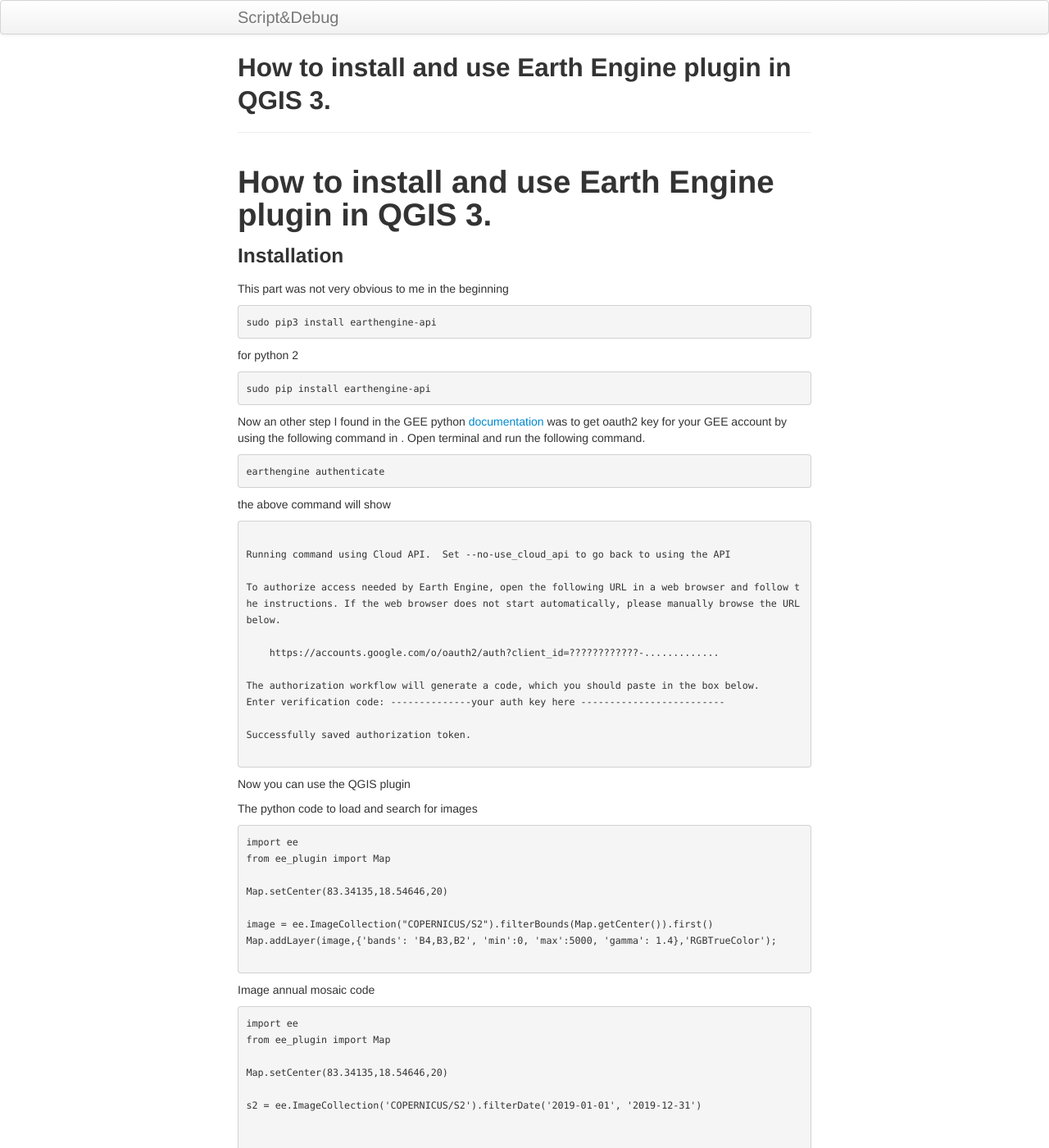
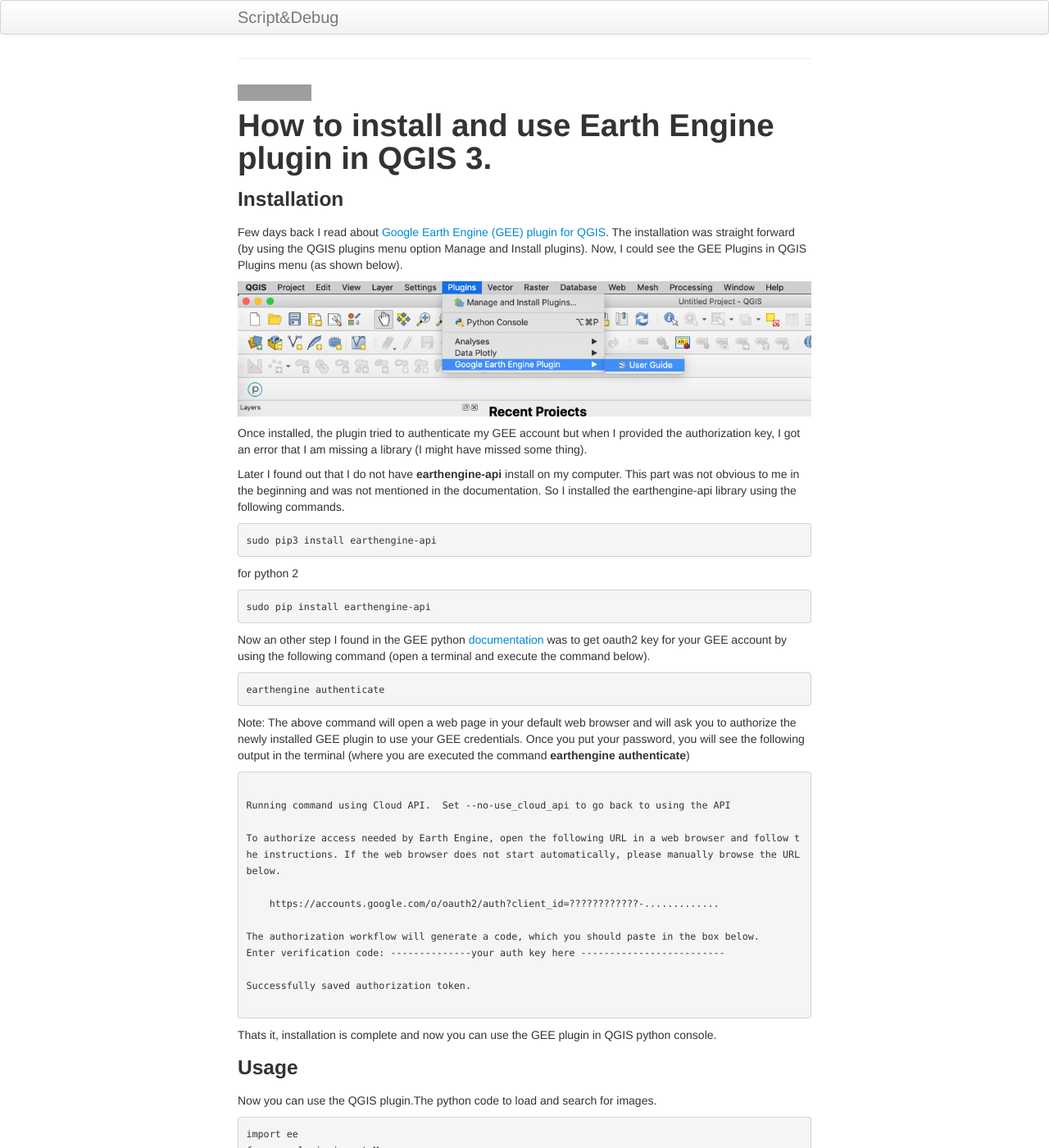
Before and after one commit to mnahmad/scriptndebug, a Jekyll site: the page built from pages/qgis/plugins/ee_install_and_use.md, in a window 1280 px wide and 1400 px high. Shown: the whole window at 82% size. Built offline with Jekyll 4.4.1, drawn with Linux system fonts in a browser that asks for light colours; our own code applies the rules of GitHub Pages for plain Markdown files; some of the changed text lies outside the part shown; grey boxes are pictures that could not be loaded.

Commit message:
GEE install blog added and index page updated with link

````diff
--- a/pages/qgis/plugins/ee_install_and_use.md
+++ b/pages/qgis/plugins/ee_install_and_use.md
@@ -1,8 +1,17 @@
+![Platform](https://img.shields.io/badge/Software-QGIS3.8-green.svg?longCache=true)
+
+
 # How to install and use Earth Engine plugin in QGIS 3.
 
+### Installation
+Few days back I read about [Google Earth Engine (GEE) plugin for QGIS](https://gee-community.github.io/qgis-earthengine-plugin/). The installation was straight forward (by using the QGIS plugins menu option Manage and Install plugins). Now, I could see the GEE Plugins in QGIS Plugins menu (as shown below).
 
-### Installation
-This part was not very obvious to me in the beginning
+![Image](gee-plugin-qgis.png)
+
+Once installed, the plugin tried to authenticate my GEE account but when I provided the authorization key, I got an error that I am missing a library (I might have missed some thing).
+
+
+Later I found out that I do not have __earthengine-api__ install on my computer. This part was not obvious to me in the beginning and was not mentioned in the documentation. So I installed the earthengine-api library using the following commands.
 
 ```
 sudo pip3 install earthengine-api
@@ -14,14 +23,14 @@
 sudo pip install earthengine-api
 ```
 
-
-Now an other step I found in the GEE python [documentation](https://developers.google.com/earth-engine/python_install-conda.html) was to get oauth2 key for your GEE account by using the following command in . Open terminal and run the following command.
+Now an other step I found in the GEE python [documentation](https://developers.google.com/earth-engine/python_install-conda.html) was to get oauth2 key for your GEE account by using the following command (open a terminal and execute the command below).
 
 ```
 earthengine authenticate
 ```
 
-the above command will show
+Note: The above command will open a web page in your default web browser and will ask you to authorize the newly installed GEE plugin to use your GEE credentials. Once you put your password, you will see the following output in the terminal (where you are executed the command __earthengine authenticate__)
+
 
 ```
 
@@ -38,40 +47,26 @@
 
 ```
 
-Now you can use the QGIS plugin
+Thats it, installation is complete and now you can use the GEE plugin in QGIS python console.
 
+### Usage
 
-The python code to load and search for images
+Now you can use the QGIS plugin.The python code to load and search for images.
+
 ```
 import ee
 from ee_plugin import Map
 
-Map.setCenter(83.34135,18.54646,20)
+Map.setCenter(36.8219,1.2921,20)
 
 image = ee.ImageCollection("COPERNICUS/S2").filterBounds(Map.getCenter()).first()
 Map.addLayer(image,{'bands': 'B4,B3,B2', 'min':0, 'max':5000, 'gamma': 1.4},'RGBTrueColor');
 
 ```
 
-Image annual mosaic code
+Output
 
-```
-import ee
-from ee_plugin import Map
-
-Map.setCenter(83.34135,18.54646,20)
-
-s2 = ee.ImageCollection('COPERNICUS/S2').filterDate('2019-01-01', '2019-12-31')
+![Image](gee-python-code.png)
 
 
-blue    = s2.select('B2').reduce(ee.Reducer.median())
-green   = s2.select('B3').reduce(ee.Reducer.median())
-red     = s2.select('B4').reduce(ee.Reducer.median())
-
-rgb_stack = ee.Image(blue).addBands(green)
-rgb_stack = rgb_stack.addBands(red)
-
-Map.addLayer(rgb_stack,{'bands': 'B4_median,B3_median,B2_median', 'min':0, 'max':5000, 'gamma': 1.4},'RGBTrueColor_median')
-
-
-```
+Note, the above code is taken from [GEE plugin page](https://gee-community.github.io/qgis-earthengine-plugin/), except the coordinates for Nairobi.
````
Also changed, not shown: index.md (+1 -0 lines), pages/qgis/create_grid.md (+1 -2 lines), pages/qgis/gee_annual_image-mosaic/annual_image-mosaic.md (added, +23 -0 lines), pages/qgis/plugins/gee-plugin-qgis.png (added), pages/qgis/plugins/gee-python-code.png (added), 2 other files.
